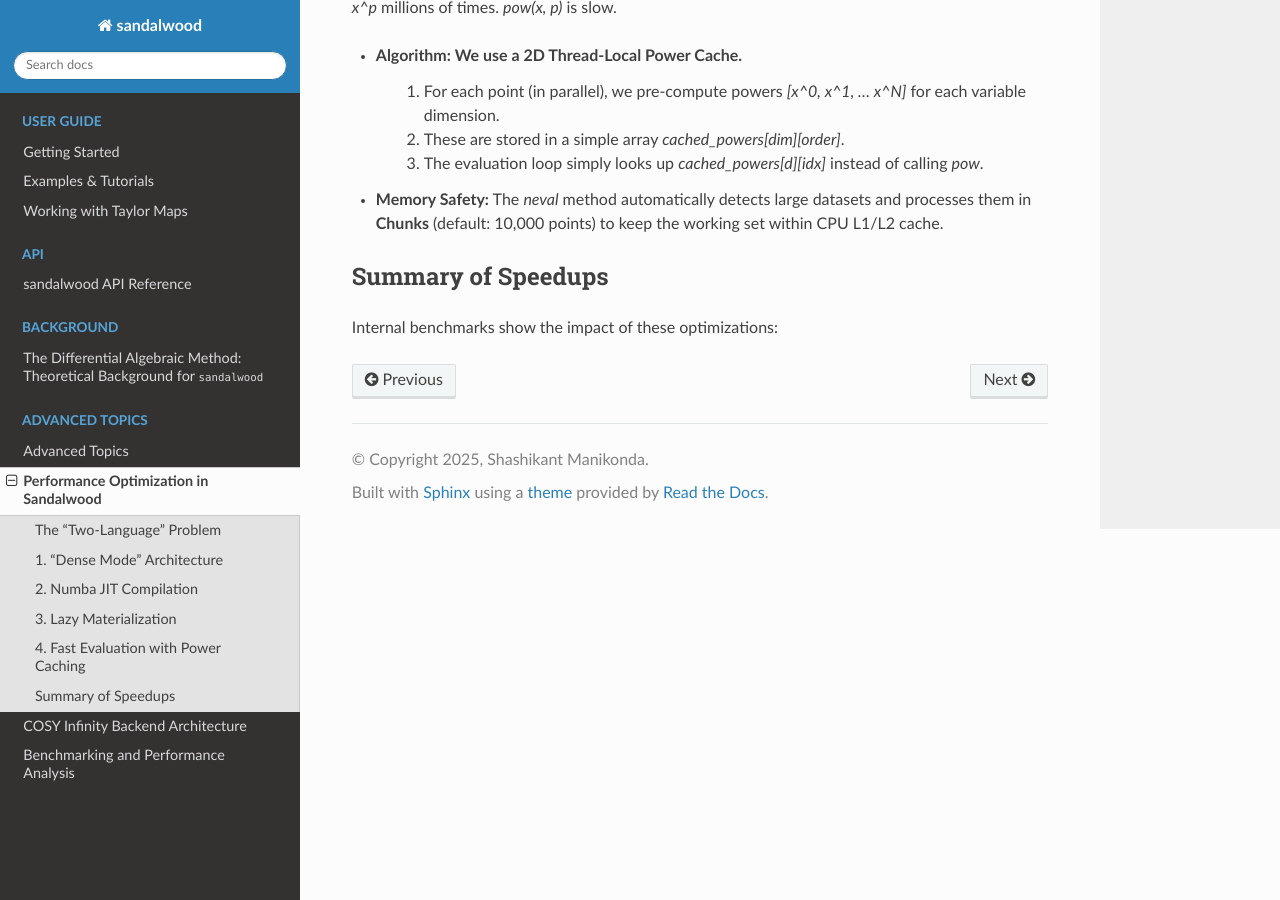
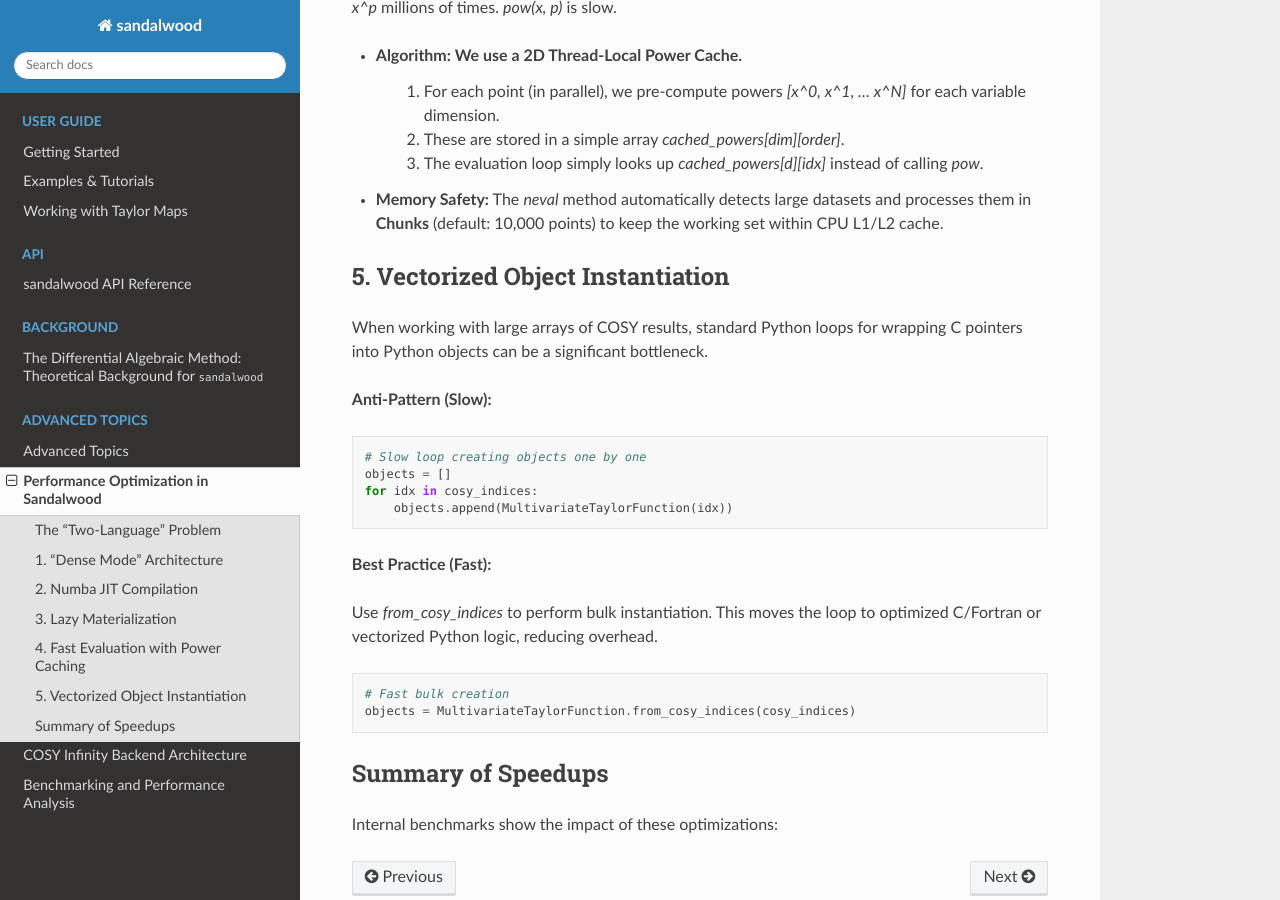
Before and after one commit to shashi-manikonda/sandalwood, a Sphinx documentation site: the page built from docs/optimization.rst, in a window 1280 px wide and 900 px high, scrolled down 2217 px. Built offline with Sphinx 7.4.7 and the Read the Docs theme 3.1.0, drawn with Linux system fonts in a browser that asks for light colours.

Commit message:
Update Sandalwood documentation with new optimization features

```diff
--- a/docs/optimization.rst
+++ b/docs/optimization.rst
@@ -80,6 +80,31 @@ Evaluating a high-order polynomial at millions of points (e.g., particle trackin
     3. The evaluation loop simply looks up `cached_powers[d][idx]` instead of calling `pow`.
 * **Memory Safety:** The `neval` method automatically detects large datasets and processes them in **Chunks** (default: 10,000 points) to keep the working set within CPU L1/L2 cache.
 
+
+5. Vectorized Object Instantiation
+----------------------------------
+
+When working with large arrays of COSY results, standard Python loops for wrapping C pointers into Python objects can be a significant bottleneck.
+
+**Anti-Pattern (Slow):**
+
+.. code-block:: python
+
+    # Slow loop creating objects one by one
+    objects = []
+    for idx in cosy_indices:
+        objects.append(MultivariateTaylorFunction(idx))
+
+**Best Practice (Fast):**
+
+Use `from_cosy_indices` to perform bulk instantiation. This moves the loop to optimized C/Fortran or vectorized Python logic, reducing overhead.
+
+.. code-block:: python
+
+    # Fast bulk creation
+    objects = MultivariateTaylorFunction.from_cosy_indices(cosy_indices)
+
+
 Summary of Speedups
 -------------------
 
```
Also changed, not shown: docs/api_reference.md (+1 -0 lines), docs/cosy_backend.rst (+11 -0 lines).
